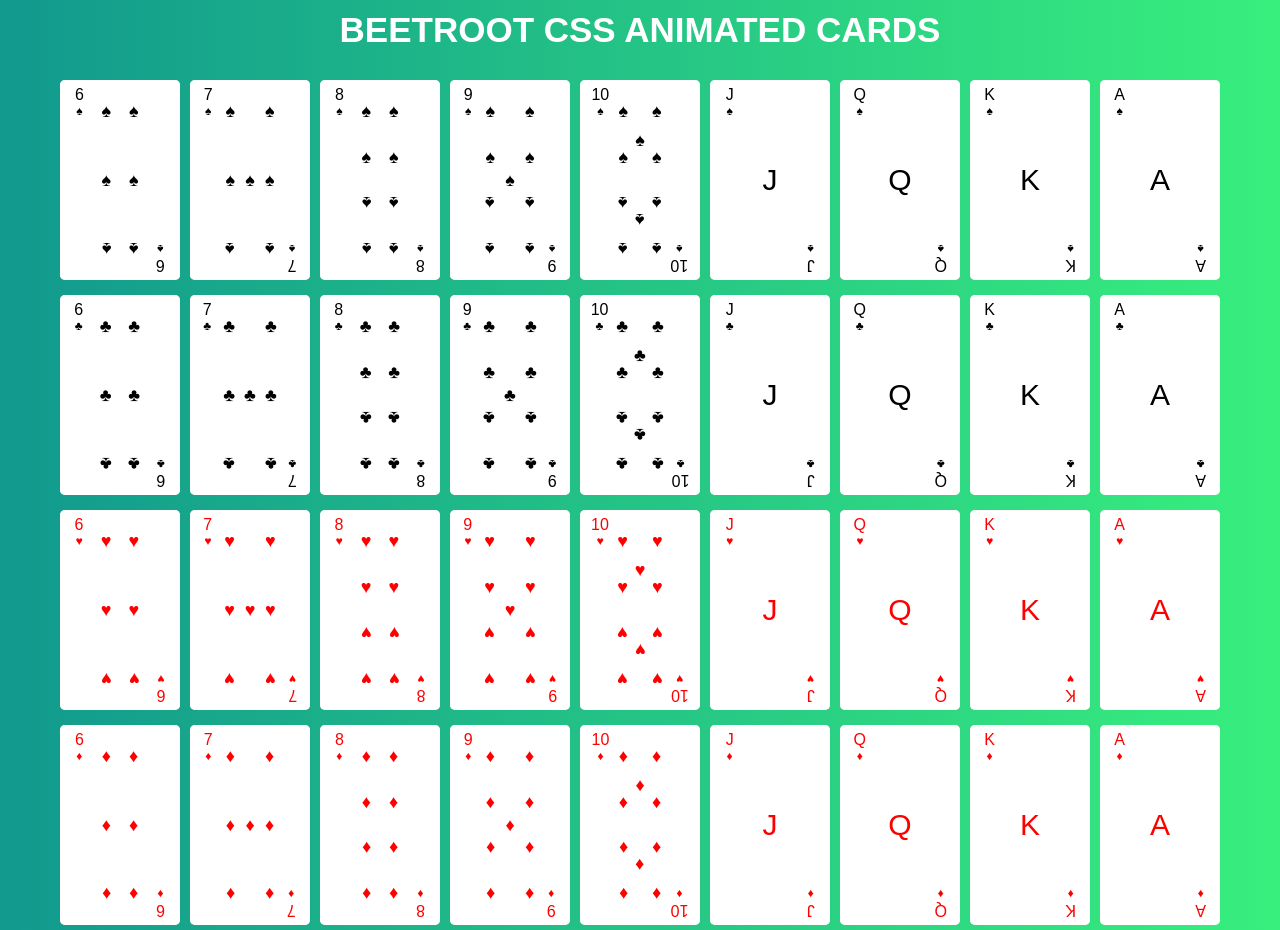
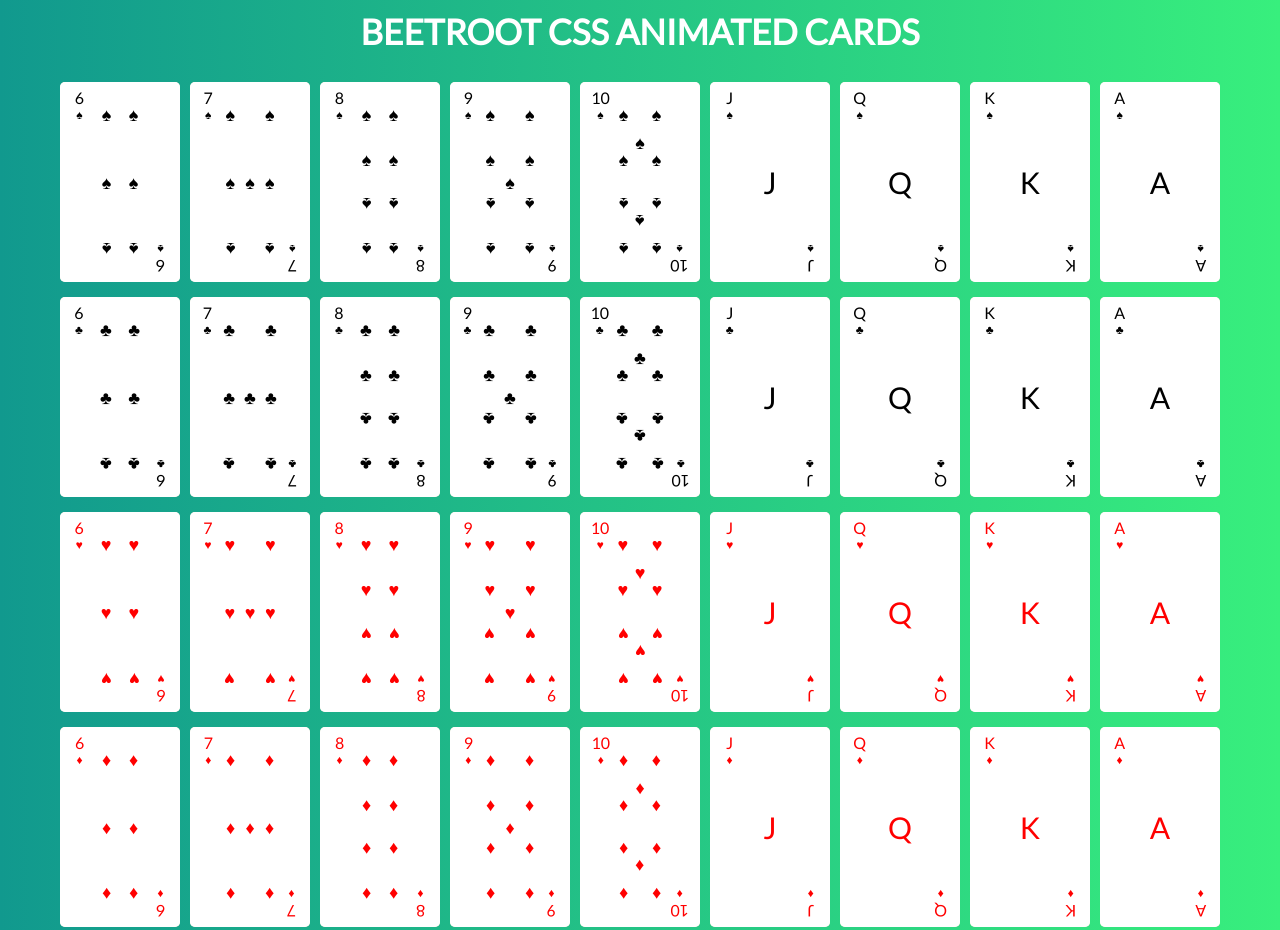
Before and after one commit to pliskakh/cards-deck, a plain HTML site: page index.html in a window 1280 px wide. Shown: the top 930 px of the page. Drawn offline with Linux system fonts and the light colour scheme.

Commit message:
font small fix

```diff
--- a/scss/_fonts.scss
+++ b/scss/_fonts.scss
@@ -0,0 +1 @@
+@import url('https://fonts.googleapis.com/css?family=Lato');
--- a/scss/_variables.scss
+++ b/scss/_variables.scss
@@ -0,0 +1 @@
+$font-main: 'Lato', sans-serif;
--- a/scss/style.scss
+++ b/scss/style.scss
@@ -15,11 +15,8 @@ h6 {
 body {
 	background: linear-gradient(to right, rgb(17, 153, 142), rgb(56, 239, 125));
 	font-size: 12px;
+	font-family: $font-main;
 }
-p{
-	margin: 0;
-}
-
 
 /* Layout */
 
@@ -138,6 +135,7 @@ textarea {}
 
 	&__title{
 		font-size: 16px;
+		margin: 0;
 	}
 
 	&__left, &__right{
@@ -171,6 +169,7 @@ textarea {}
 }
 
 .ba-item{
+	margin: 0;
 	&--rotate{
 		transform: rotate(180deg);
 	}
```
Also changed, not shown: css/style.css.
